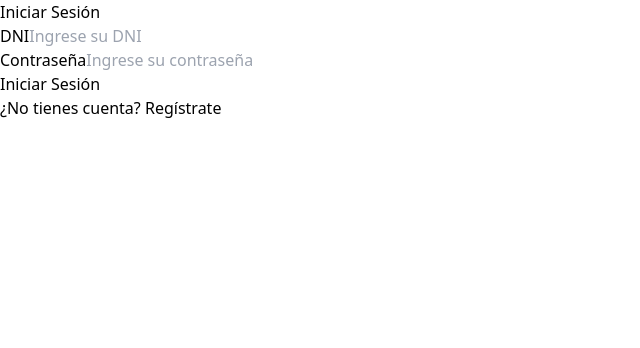
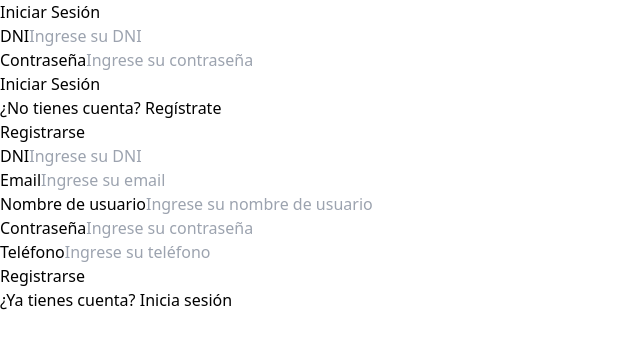
Before and after one commit to dcblack77/ch-client, a React (Vite) app: page /register in a window 1280 px wide. Shown: the top 348 px of the page, without its empty margins (0-640 px from the left). Built offline with nearby package versions, Linux system fonts and the light colour scheme.

Commit message:
add user registration form and hook

```diff
--- a/src/Components/Forms/Login/LoginForm.component.tsx
+++ b/src/Components/Forms/Login/LoginForm.component.tsx
@@ -57,7 +57,8 @@ export const LoginFormComponent: React.FC = () => {
         <button
           type="submit"
           disabled={loginMutation.isPending}
-          className={`w-full flex justify-center py-3 px-4 border border-transparent rounded-lg shadow-lg text-white font-medium bg-indigo-600 hover:bg-indigo-700 focus:outline-none focus:ring-2 focus:ring-offset-2 focus:ring-indigo-500 transition duration-200 ${
+          className={`w-full flex justify-center py-3 px-4 border border-transparent rounded-lg shadow-lg text-white font-medium bg-indigo-600 hover:bg-indigo-700 focus:outline-none focus:ring-2 focus:ring-offset-2 focus:ring-indigo-500 transition duration-200
+            ${
             loginMutation.isPending ? 'opacity-50 cursor-not-allowed' : ''
           }`}
         >
--- a/src/Components/Forms/Register/RegisterForm.component.tsx
+++ b/src/Components/Forms/Register/RegisterForm.component.tsx
@@ -1,12 +1,125 @@
-/**
- * Formulario para el registro de horas usando los siguientes campos:
-  * - Fecha
-  * - Hora de inicio
-  * - Hora de fin
-  * - Bodega
-  * - Kilometraje
-  * - Observaciones
-  * - Bodega 1
-  * - Bodega 2
-  * - Bodega 3
- */
+import React, { useState } from 'react';
+import { useRegister } from './hooks/RegisterForm.hooks';
+
+export const RegisterFormComponent: React.FC = () => {
+  const [dni, setDni] = useState('');
+  const [email, setEmail] = useState('');
+  const [username, setUsername] = useState('');
+  const [password, setPassword] = useState('');
+  const [phone, setPhone] = useState('');
+
+  const registerMutation = useRegister({
+    onSuccess: (data) => {
+      console.log('Registro exitoso', data);
+    },
+    onError: (error) => {
+      console.error('Error en el registro', error);
+    }
+  });
+
+  const handleSubmit = (e: React.FormEvent) => {
+    e.preventDefault();
+    registerMutation.mutate({ dni, email, username, password, phone });
+  };
+
+  return (
+    <div className="flex items-center justify-center min-h-screen bg-gradient-to-r from-blue-500 to-indigo-600">
+      <form onSubmit={handleSubmit} className="bg-white p-8 rounded-xl shadow-xl w-full max-w-md space-y-6">
+        <h2 className="text-3xl font-extrabold text-center text-gray-900 mb-6">Registrarse</h2>
+
+        {/* DNI Field */}
+        <div>
+          <label htmlFor="dni" className="block text-lg font-medium text-gray-700">DNI</label>
+          <input
+            type="text"
+            id="dni"
+            value={dni}
+            onChange={(e) => setDni(e.target.value)}
+            required
+            placeholder="Ingrese su DNI"
+            className="mt-1 block w-full px-4 py-3 border border-gray-300 rounded-lg shadow-sm focus:outline-none focus:ring-2 focus:ring-indigo-500 focus:border-indigo-500 transition duration-150 ease-in-out"
+          />
+        </div>
+
+        {/* Email Field */}
+        <div>
+          <label htmlFor="email" className="block text-lg font-medium text-gray-700">Email</label>
+          <input
+            type="email"
+            id="email"
+            value={email}
+            onChange={(e) => setEmail(e.target.value)}
+            required
+            placeholder="Ingrese su email"
+            className="mt-1 block w-full px-4 py-3 border border-gray-300 rounded-lg shadow-sm focus:outline-none focus:ring-2 focus:ring-indigo-500 focus:border-indigo-500 transition duration-150 ease-in-out"
+          />
+        </div>
+
+        {/* Username Field */}
+        <div>
+          <label htmlFor="username" className="block text-lg font-medium text-gray-700">Nombre de usuario</label>
+          <input
+            type="text"
+            id="username"
+            value={username}
+            onChange={(e) => setUsername(e.target.value)}
+            required
+            placeholder="Ingrese su nombre de usuario"
+            className="mt-1 block w-full px-4 py-3 border border-gray-300 rounded-lg shadow-sm focus:outline-none focus:ring-2 focus:ring-indigo-500 focus:border-indigo-500 transition duration-150 ease-in-out"
+          />
+        </div>
+
+        {/* Password Field */}
+        <div>
+          <label htmlFor="password" className="block text-lg font-medium text-gray-700">Contraseña</label>
+          <input
+            type="password"
+            id="password"
+            value={password}
+            onChange={(e) => setPassword(e.target.value)}
+            required
+            placeholder="Ingrese su contraseña"
+            className="mt-1 block w-full px-4 py-3 border border-gray-300 rounded-lg shadow-sm focus:outline-none focus:ring-2 focus:ring-indigo-500 focus:border-indigo-500 transition duration-150 ease-in-out"
+          />
+        </div>
+
+        {/* Phone Field */}
+        <div>
+          <label htmlFor="phone" className="block text-lg font-medium text-gray-700">Teléfono</label>
+          <input
+            type="tel"
+            id="phone"
+            value={phone}
+            onChange={(e) => setPhone(e.target.value)}
+            required
+            placeholder="Ingrese su teléfono"
+            className="mt-1 block w-full px-4 py-3 border border-gray-300 rounded-lg shadow-sm focus:outline-none focus:ring-2 focus:ring-indigo-500 focus:border-indigo-500 transition duration-150 ease-in-out"
+          />
+        </div>
+
+        {/* Submit Button */}
+        <button
+          type="submit"
+          disabled={registerMutation.isPending}
+          className={`w-full flex justify-center py-3 px-4 border border-transparent rounded-lg shadow-lg text-white font-medium bg-indigo-600 hover:bg-indigo-700 focus:outline-none focus:ring-2 focus:ring-offset-2 focus:ring-indigo-500 transition duration-200
+            ${registerMutation.isPending ? 'opacity-50 cursor-not-allowed' : ''}`}
+        >
+          {registerMutation.isPending ? 'Registrando...' : 'Registrarse'}
+        </button>
+
+        {/* Error & Success Messages */}
+        {registerMutation.isError && (
+          <p className="text-red-600 text-center mt-4">Error: {registerMutation.error.message}</p>
+        )}
+        {registerMutation.isSuccess && (
+          <p className="text-green-600 text-center mt-4">Registro exitoso!</p>
+        )}
+
+        {/* Footer */}
+        <div className="text-center mt-6 text-gray-500">
+          ¿Ya tienes cuenta? <a href="#" className="text-indigo-600 hover:text-indigo-700 font-medium">Inicia sesión</a>
+        </div>
+      </form>
+    </div>
+  );
+};
--- a/src/Components/Forms/Register/hooks/RegisterForm.hooks.tsx
+++ b/src/Components/Forms/Register/hooks/RegisterForm.hooks.tsx
@@ -0,0 +1,43 @@
+import { useMutation, UseMutationOptions } from '@tanstack/react-query';
+
+interface RegisterData {
+  dni: string;
+  email: string;
+  username: string;
+  password: string;
+  phone: string;
+}
+
+interface RegisterResponse {
+  message: string;
+  user: {
+    id: string;
+    dni: string;
+    email: string;
+    username: string;
+    phone: string;
+  };
+}
+
+const registerUser = async (data: RegisterData): Promise<RegisterResponse> => {
+  const response = await fetch('http://localhost:5000/register', {
+    method: 'POST',
+    headers: {
+      'Content-Type': 'application/json',
+    },
+    body: JSON.stringify(data),
+  });
+
+  if (!response.ok) {
+    throw new Error('Error en el registro');
+  }
+
+  return response.json();
+};
+
+export const useRegister = (options?: UseMutationOptions<RegisterResponse, Error, RegisterData>) => {
+  return useMutation<RegisterResponse, Error, RegisterData>({
+    mutationFn: registerUser,
+    ...options,
+  });
+};
--- a/src/main.tsx
+++ b/src/main.tsx
@@ -4,6 +4,7 @@ import ReactDOM from 'react-dom/client';
 import './index.css';
 //import  App  from './App';
 import { LoginFormComponent } from './Components/Forms/Login/LoginForm.component';
+import { RegisterFormComponent } from './Components/Forms/Register/RegisterForm.component';
 
 // Crea una instancia de QueryClient
 const queryClient = new QueryClient();
@@ -12,6 +13,7 @@ ReactDOM.createRoot(document.getElementById('root')!).render(
   <React.StrictMode>
     <QueryClientProvider client={queryClient}>
       <LoginFormComponent />
+      <RegisterFormComponent/>
     </QueryClientProvider>
   </React.StrictMode>,
 );
```
